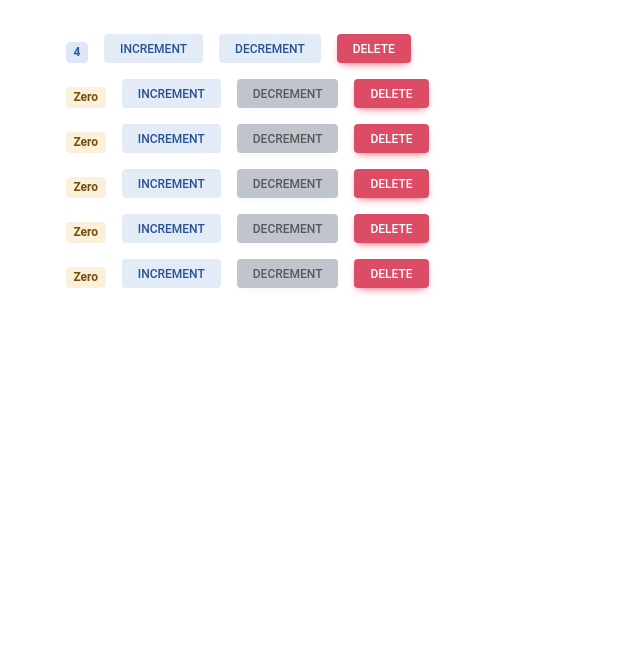
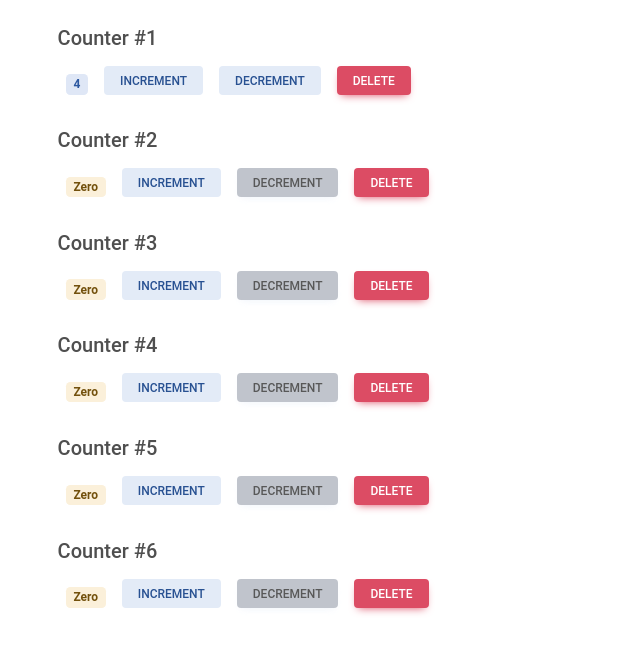
Before and after one commit to BlackIQ/React-Practical-1, a React (Create React App) app: page / in a window 1280 px wide. Shown: the top 652 px of the page, without its empty margins (0-640 px from the left). Built offline with nearby package versions, Linux system fonts and the light colour scheme.

Commit message:
Add pass ID and show product ID

```diff
--- a/src/components/counter.jsx
+++ b/src/components/counter.jsx
@@ -9,6 +9,7 @@ class Counter extends Component {
         console.log(this.props);
         return (
             <div>
+                <h5>Counter #{this.props.id}</h5>
                 <span className={this.badgeClasses()}>{this.state.value === 0 ? 'Zero' : this.state.value}</span>
                 <button onClick={this.handleIncrement} className="m-2 btn btn-sm btn-secondary">Increment</button>
                 <button onClick={this.handleDecrement} className="m-2 btn btn-sm btn-secondary" disabled={this.state.value === 0 ? true : null}>Decrement</button>
--- a/src/components/counters.jsx
+++ b/src/components/counters.jsx
@@ -21,7 +21,10 @@ class Counters extends Component {
                     {
                         this.state.counters.map(
                             counter => (
-                                <Counter key={counter.id} value={counter.value} />
+                                <div>
+                                    <Counter key={counter.id} id={counter.id} value={counter.value} />
+                                    <br />
+                                </div>
                             )
                         )
                     }
```
